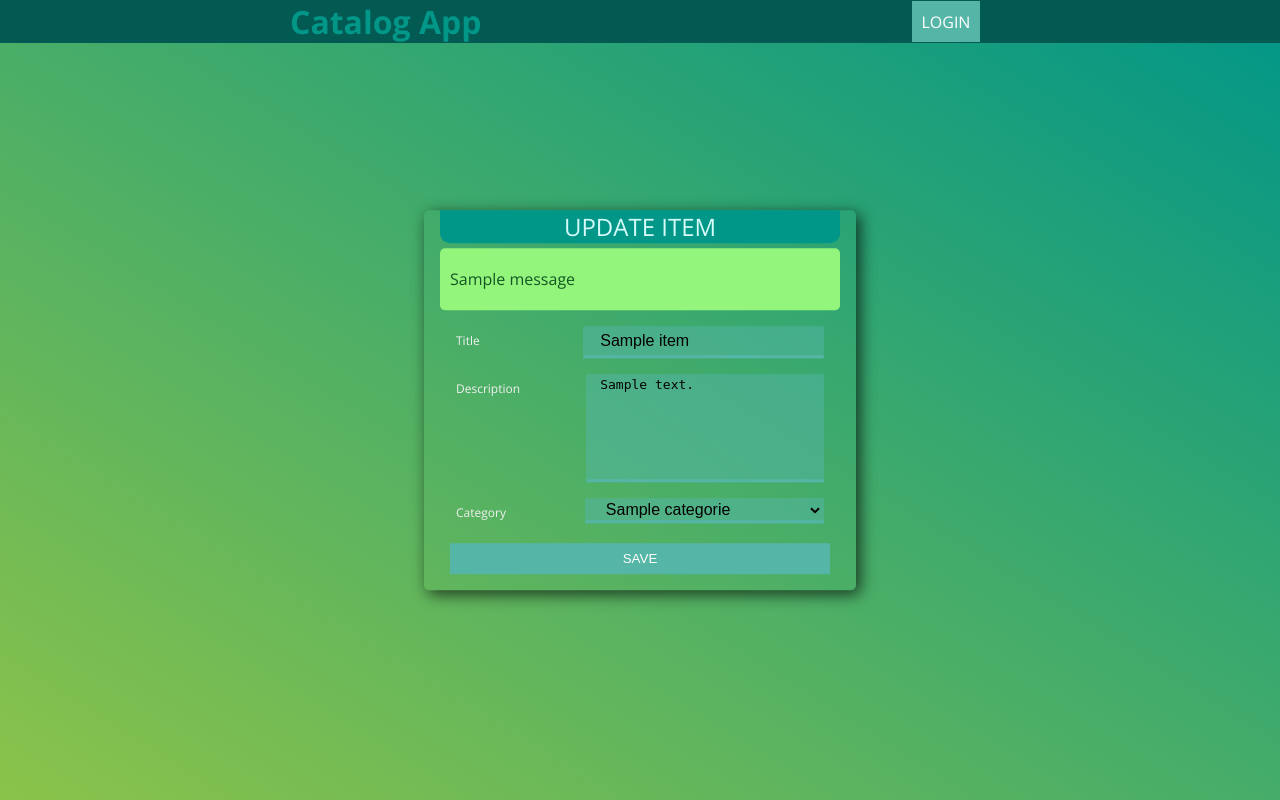
After one commit to abderrahimsoumer/python3__catalog-items, a Flask app: template app/src/templates/update.html in a window 1280 px wide. The commit adds this page. Run offline with Flask 2, Linux system fonts and the light colour scheme; the template is opened without the code that fills it: most values are stand-ins (such as "Sample title", 1, 10 or a date in 2020); one stand-in notice (Sample message) is shown.

Commit message:
Update Item

```diff
--- a/app/src/application.py
+++ b/app/src/application.py
@@ -104,7 +104,7 @@ def newItem():
         title = request.form.get('title')
         description = request.form.get('description')
         category_id = request.form.get('category')
-        user_id = login_session.get('user_id')
+        user_id = int(login_session.get('user_id'))
         # title, description and category_id must not be empty
         if not title or not description or not category_id:
             message = "Please, Enter all the fields"
@@ -138,9 +138,49 @@ def itemView(id):
 
     return render_template('detail.html',item=item)
 
-@app.route('/item/edit/<int:id>')
+@app.route('/item/edit/<int:id>', methods=['GET','POST'])
 def itemUpdate(id):
-    return "Update"
+    try:
+        item = session.query(Item).filter_by(id=id).first()
+    except exc.SQLAlchemyError as e:
+        # if the item doesn't exist return Not found
+        abort(404)
+
+    if "username" not in login_session:
+            return redirect(url_for('login'))
+
+    if not item.user or item.user.id != int(login_session.get('user_id')):
+        # if the current user doesn't match the user who create the item return Unauthorized
+        abort(401)
+
+    if request.method == 'POST':
+        title = request.form.get('title')
+        description = request.form.get('description')
+        category_id = request.form.get('category')
+        # title, description and category_id must not be empty
+        if not title or not description or not category_id:
+            message = "Please, Enter all the fields"
+            flash(message)
+            return redirect(url_for('itemUpdate',id=item.id))
+
+        item.title = title
+        item.description = description
+        item.cat_id = category_id
+        session.add(item)
+
+        try:
+            session.commit()
+            message = "Updated successfully"
+            flash(message)
+        except exc.SQLAlchemyError as e:
+            print(str(e))
+            message = "Unable to save changes"
+            flash(message)
+        return redirect(url_for('itemUpdate',id=item.id))
+
+    if request.method == 'GET':
+        categories = session.query(Category).all()
+        return render_template('update.html',categories=categories, item=item)
 
 
 @app.route('/item/delete/<int:id>')
--- a/app/src/templates/ajoute.html
+++ b/app/src/templates/ajoute.html
@@ -2,8 +2,8 @@
 <html>
 <head>
 	<title>Home page </title>
-	<link rel="stylesheet" href="../static/css/login.css">
-	<link rel="stylesheet" href="../static/css/styles.css">
+	<link rel="stylesheet" href="{{ url_for('static', filename='css/login.css') }}">
+	<link rel="stylesheet" href=".{{ url_for('static', filename='css/styles.css') }}">
 </head>
 <body>
 
@@ -67,7 +67,7 @@
 </main>
 
 
-<script type="text/javascript" src="../static/js/app.js""></script>
+<script type="text/javascript" src="{{ url_for('static', filename='/js/app.js') }}"></script>
 
 </body>
 </html>
--- a/app/src/templates/detail.html
+++ b/app/src/templates/detail.html
@@ -2,8 +2,8 @@
 <html>
 <head>
 	<title>Home page </title>
-	<link rel="stylesheet" href="../static/css/login.css">
-	<link rel="stylesheet" href="../static/css/styles.css">
+	<link rel="stylesheet" href="{{ url_for('static', filename='css/login.css') }}">
+	<link rel="stylesheet" href="{{ url_for('static', filename='css/styles.css') }}">
 </head>
 <body>
 
@@ -41,7 +41,7 @@
 </main>
 
 
-<script type="text/javascript" src="../static/js/app.js""></script>
+<script type="text/javascript" src="{{ url_for('static', filename='/js/app.js') }}"></script>
 
 </body>
 </html>
--- a/app/src/templates/index.html
+++ b/app/src/templates/index.html
@@ -2,7 +2,7 @@
 <html>
 <head>
 	<title>Home page </title>
-	<link rel="stylesheet" href="../static/css/styles.css">
+	<link rel="stylesheet" href=".{{ url_for('static', filename='css/styles.css') }}">
 </head>
 <body>
 
@@ -51,7 +51,7 @@
 </main>
 
 
-<script type="text/javascript" src="../static/js/app.js""></script>
+<script type="text/javascript" src="{{ url_for('static', filename='/js/app.js') }}"></script>
 
 </body>
 </html>
--- a/app/src/templates/login.html
+++ b/app/src/templates/login.html
@@ -2,7 +2,7 @@
 <html>
 <head>
 	<title>login | sign up</title>
-	<link rel="stylesheet" href="../static/css/login.css">
+	<link rel="stylesheet" href="{{ url_for('static', filename='css/login.css') }}">
 </head>
 <body>
 
@@ -78,7 +78,7 @@
 		</div>
 	</div>
 
-<script type="text/javascript" src="../static/js/app.js""></script>
+<script type="text/javascript" src="{{ url_for('static', filename='/js/app.js') }}"></script>
 
 </body>
 </html>
--- /dev/null
+++ b/app/src/templates/update.html
@@ -0,0 +1,73 @@
+<!DOCTYPE html>
+<html>
+<head>
+	<title>Home page </title>
+	<link rel="stylesheet" href="{{ url_for('static', filename='css/login.css') }}">
+	<link rel="stylesheet" href="{{ url_for('static', filename='css/styles.css') }}">
+</head>
+<body>
+
+<header>
+	<div class="header flex flex--sb">
+		<div class="leftContent">
+			<h1>Catalog App</h1>
+		</div>
+		<div class="rightContent">
+			{% if 'username' in session %}
+			  <span>{{ session.get('name') }}</span>
+			  <a class="btn" href="{{ url_for('logout') }}">logout</a>
+			{% else %}
+			  <a class="btn" href="{{ url_for('login') }}">login</a>
+			{% endif %}
+		</div>
+	</div>
+</header>
+
+<main>
+		<div class="card card--centered">
+			<h2 class="title_top">Update Item</h2>
+			<!--MESSAGE FLASHING  -->
+			{% with messages = get_flashed_messages() %}
+			{% if messages %}
+				{% for message in messages %}
+				  <div class="alert alert-success">{{message}}</div>
+				{% endfor %}
+			{% endif %}
+			{% endwith %}
+			<form action="{{url_for('itemUpdate',id= item.id)}}" method="POST">
+				<div class="form-row">
+					<div class="form-control clearfix">
+						<label for="title">Title </label>
+						<input type="text" name="title" id="title" value="{{item.title}}">
+					</div>
+				</div>
+				<div class="form-row">
+					<div class="form-control clearfix">
+						<label for="description">Description </label>
+						<textarea name="description" id="description" style="resize: none">{{item.description}}</textarea>
+					</div>
+				</div>
+				<div class="form-row">
+					<div class="form-control clearfix">
+						<label for="category">Category </label>
+						<select name="category" id="category">
+							<option value="">--- category * ---</option>
+						{% if categories %}
+							{% for categorie in categories %}
+							<option value="{{categorie.id}}" {% if item.category.id == categorie.id%} selected{% endif %} >{{ categorie.name }}</option>
+							{% endfor %}
+						{% endif %}
+						</select>
+					</div>
+				</div>
+				<input type="submit" value="Save">
+			</form>
+		</div>
+
+</main>
+
+
+<script type="text/javascript" src="{{ url_for('static', filename='/js/app.js') }}"></script>
+
+</body>
+</html>
```
Also changed, not shown: app/src/catalogItems.db.
